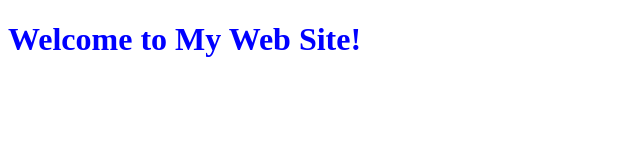
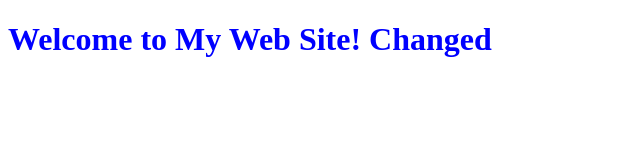
Before and after one commit to mimst42/mimst42.gitbub.io, a plain HTML site: page index.html in a window 1280 px wide. Shown: the whole page, without its empty margins (0-640 px from the left). Drawn offline with Linux system fonts and the light colour scheme.

Commit message:
modified 04/09/2023

```diff
--- a/index.html
+++ b/index.html
@@ -4,6 +4,6 @@
 		<title>Minhong Mi's Github Site!</title>
 	</head>
 	<body>
-		<h1 style = "color: blue;">Welcome to My Web Site! </h1>
+		<h1 style = "color: blue;">Welcome to My Web Site! Changed </h1>
 	</body>
 </html>
```
Also changed, not shown: 1 other file.
